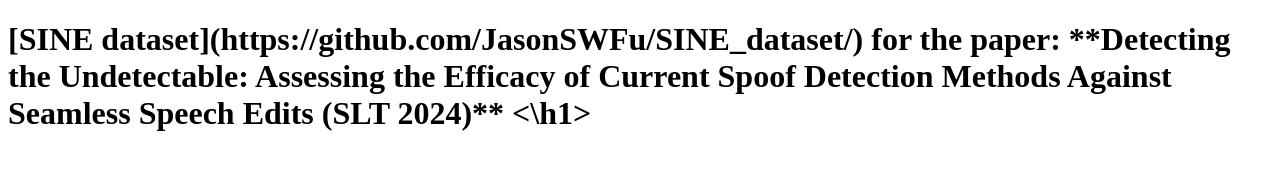
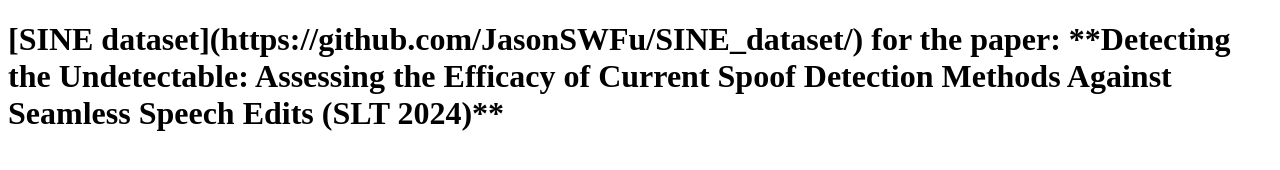
Before and after one commit to JasonSWFu/SINE_dataset, a plain HTML site: page index.html in a window 1280 px wide. Drawn offline with Linux system fonts and the light colour scheme.

Commit message:
Update index.html

```diff
--- a/index.html
+++ b/index.html
@@ -7,7 +7,7 @@
 </head>
 
 <body>
-  <h1>[SINE dataset](https://github.com/JasonSWFu/SINE_dataset/) for the paper: **Detecting the Undetectable: Assessing the Efficacy of Current Spoof Detection Methods Against Seamless Speech Edits (SLT 2024)** <\h1>
+  <h1>[SINE dataset](https://github.com/JasonSWFu/SINE_dataset/) for the paper: **Detecting the Undetectable: Assessing the Efficacy of Current Spoof Detection Methods Against Seamless Speech Edits (SLT 2024)** </h1>
 </body>
 
 </html>
```
